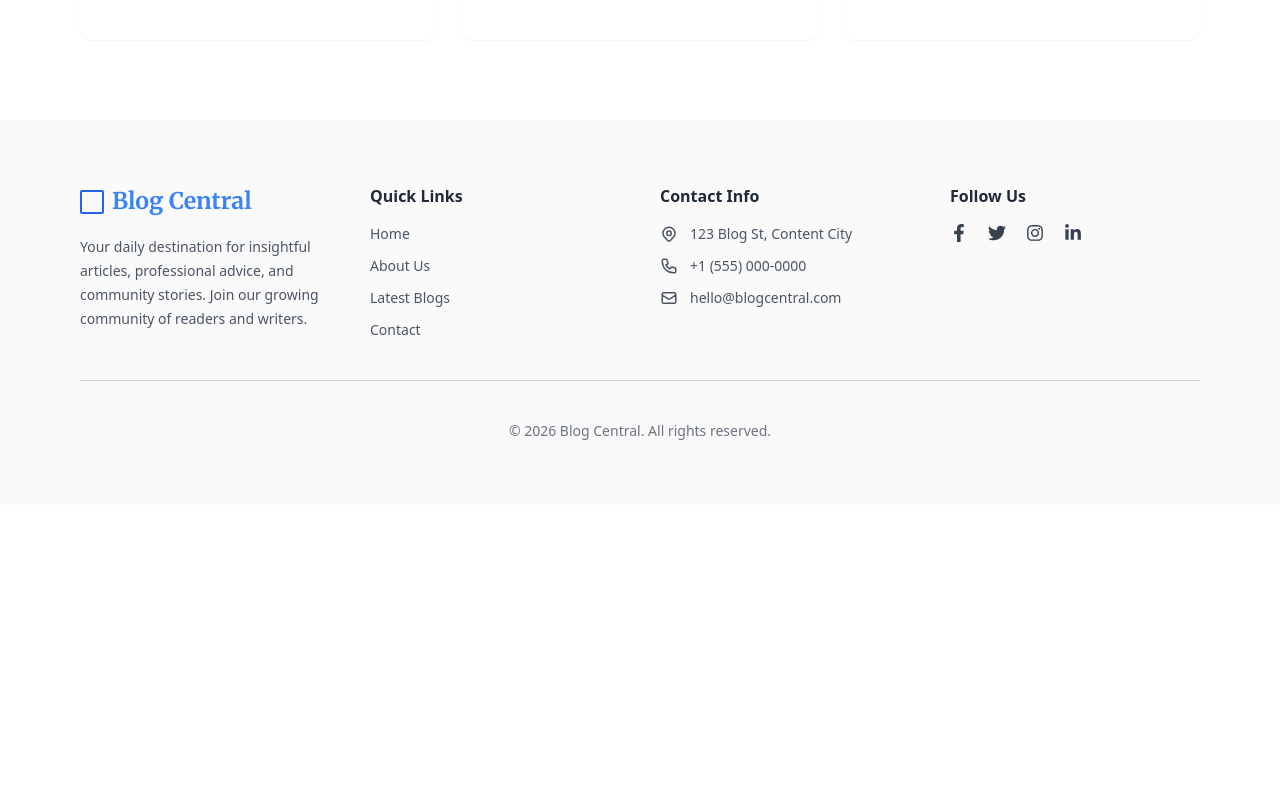
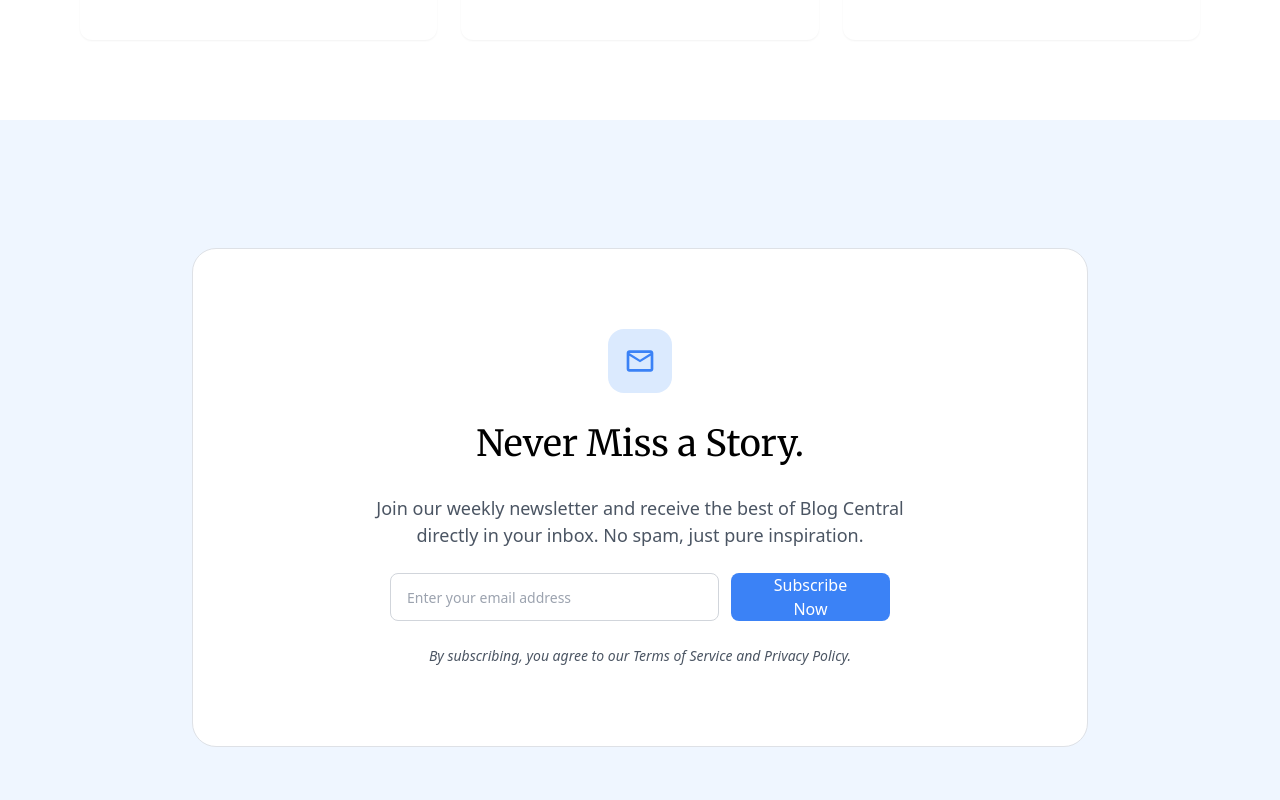
Before and after one commit to MuhammadFaizan144/Blog_website, a React (Vite) app in the folder client/: page / in a window 1280 px wide. Shown: the part 3260-4060 px from the top of the page. Before the commit the page ends 3765 px from the top, so only its background shows below. Built offline with nearby package versions, Linux system fonts and the light colour scheme.

Commit message:
contact section

```diff
--- a/client/src/page/Home.jsx
+++ b/client/src/page/Home.jsx
@@ -4,6 +4,7 @@ import { MdSearch } from 'react-icons/md';
 import { FaArrowRight } from "react-icons/fa6";
 import { FaAngleRight } from "react-icons/fa6";
 
+import { MdOutlineEmail } from "react-icons/md";
 
 
 const Home = () => {
@@ -26,7 +27,7 @@ const Home = () => {
       date: "Oct 12, 2024",
       read: "6 min read",
       img: "https://images.unsplash.com/photo-1518770660439-4636190af475",
-      pfpImg:"/images/01.avif"
+      pfpImg: "/images/01.avif"
     },
     {
       category: "Lifestyle",
@@ -36,7 +37,7 @@ const Home = () => {
       date: "Oct 10, 2024",
       read: "4 min read",
       img: "https://images.unsplash.com/photo-1495474472287-4d71bcdd2085",
-      pfpImg:"/images/02.avif"
+      pfpImg: "/images/02.avif"
     },
     {
       category: "Business",
@@ -46,7 +47,7 @@ const Home = () => {
       date: "Oct 08, 2024",
       read: "9 min read",
       img: "https://images.unsplash.com/photo-1556761175-4b46a572b786",
-      pfpImg:"/images/03.avif"
+      pfpImg: "/images/03.avif"
     },
     {
       category: "Design",
@@ -56,7 +57,7 @@ const Home = () => {
       date: "Oct 05, 2024",
       read: "5 min read",
       img: "https://images.unsplash.com/photo-1516259762381-22954d7d3ad2",
-      pfpImg:"/images/04.jpg"
+      pfpImg: "/images/04.jpg"
     },
     {
       category: "Productivity",
@@ -66,7 +67,7 @@ const Home = () => {
       date: "Oct 03, 2024",
       read: "8 min read",
       img: "https://images.unsplash.com/photo-1522202176988-66273c2fd55f",
-      pfpImg:"/images/05.avif"
+      pfpImg: "/images/05.avif"
     },
     {
       category: "Health",
@@ -76,7 +77,7 @@ const Home = () => {
       date: "Sep 30, 2024",
       read: "7 min read",
       img: "https://images.unsplash.com/photo-1506806732259-39c2d0268443",
-      pfpImg:"/images/06.avif"
+      pfpImg: "/images/06.avif"
     }
   ];
 
@@ -262,6 +263,41 @@ const Home = () => {
 
         </div>
       </section>
+      <section className='bg-blue-50  w-screen  py-32 px-4'>
+        <div className="flex flex-col justify-center items-center gap-6 p-20 bg-white max-w-[896px] mx-auto border border-[#DEE1E6FF] rounded-3xl">
+
+          <div className='flex justify-center items-center w-[64px] h-[64px] rounded-2xl bg-blue-100'>
+            <MdOutlineEmail className='text-blue-500 text-[32px]' />
+          </div>
+
+          <p className='font-merriweather text-[36px] text-center'>
+            Never Miss a Story.
+          </p>
+
+          <p className='text-gray-600 text-[18px] max-w-[534px] text-center'>
+            Join our weekly newsletter and receive the best of Blog Central directly in your inbox. No spam, just pure inspiration.
+          </p>
+
+          <div className="flex flex-col sm:flex-row gap-3 w-full max-w-[500px]">
+
+            <input
+              type="text"
+              placeholder='Enter your email address'
+              class="w-full max-w-[329px] h-[48px] text-[14px] text-gray-600 px-4 border border-gray-300 bg-white rounded-lg focus:outline-none focus:ring-2 focus:ring-blue-400 focus:border-blue-400 transition duration-200"
+            />
+
+            <button className='h-[48px] px-6 text-white bg-blue-500 rounded-lg hover:bg-blue-600 transition'>
+              Subscribe Now
+            </button>
+
+          </div>
+
+          <p className='text-gray-600 text-[14px] italic text-center'>
+            By subscribing, you agree to our Terms of Service and Privacy Policy.
+          </p>
+
+        </div>
+      </section>
     </main>
   )
 }
```
